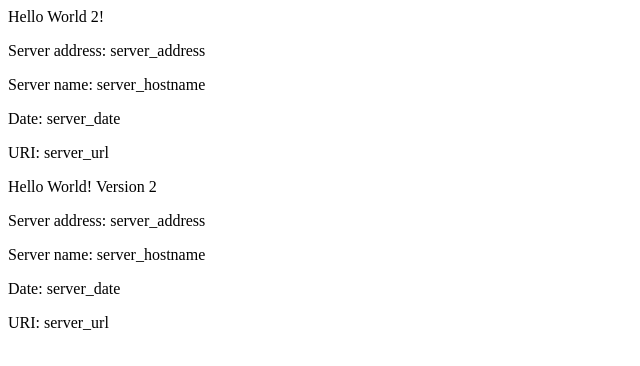
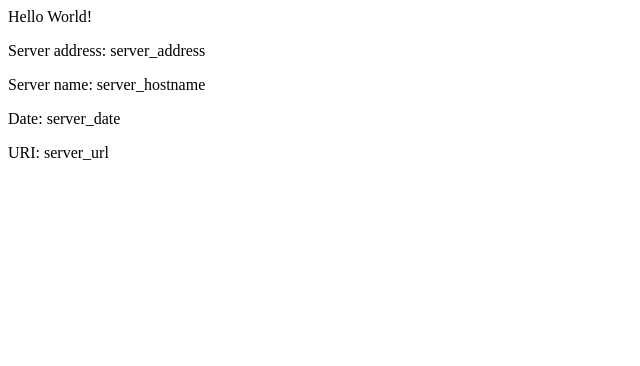
Before and after one commit to websider21/eks-example, a plain HTML site: page src/index.html in a window 1280 px wide. Shown: the whole page, without its empty margins (0-640 px from the left). Drawn offline with Linux system fonts and the light colour scheme.

Commit message:
Revert "v2 Updating home page"
This reverts commit b77f8471e2213c34d04df6b5da2c5757cdafd16d.

```diff
--- a/src/index.html
+++ b/src/index.html
@@ -1,16 +1,10 @@
 <head>
-<title>Hello World 2</title>
+<title>Hello World</title>
 </head>
 <div class="info">
-<h>Hello World 2!</h>
+<h>Hello World!</h>
 <p><span>Server&nbsp;address:</span> <span>server_address</span></p>
 <p><span>Server&nbsp;name:</span> <span>server_hostname</span></p>
 <p class="smaller"><span>Date:</span> <span>server_date</span></p>
 <p class="smaller"><span>URI:</span> <span>server_url</span></p>
 </div>
-<h>Hello World! Version 2</>
-<p><span>Server&nbsp;address:</span> <span>server_address</span></p>
-<p><span>Server&nbsp;name:</span> <span>server_hostname</span></p>
-<p class="smaller"><span>Date:</span> <span>server_date</span></p>
-<p class="smaller"><span>URI:</span> <span>server_url</span></p>
-</div>
```
